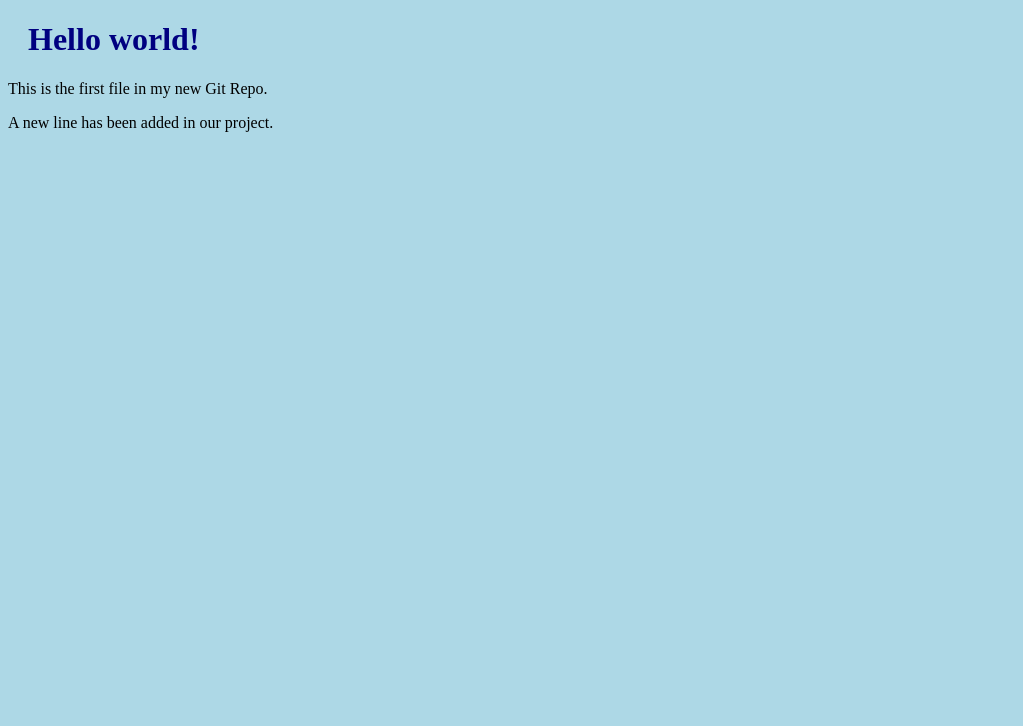
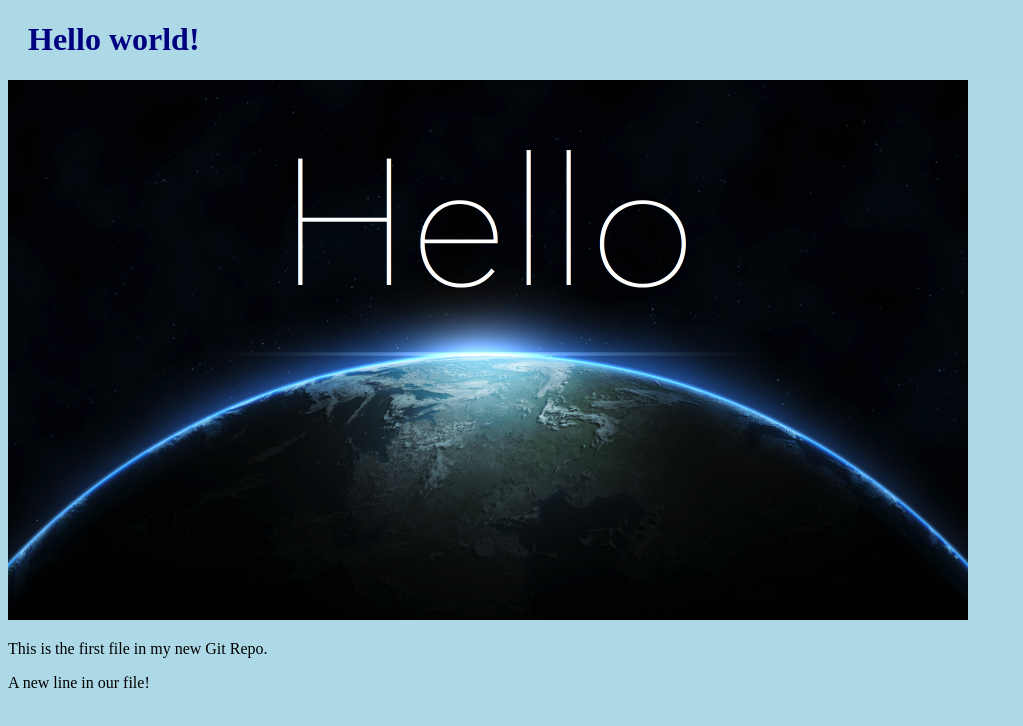
Before and after one commit to usman-bsee/FirstRepo, a plain HTML site: page index.html in a window 1280 px wide. Shown: the whole page, without its empty margins (0-1023 px from the left). Drawn offline with Linux system fonts and the light colour scheme.

Commit message:
Added image to Hello, world

```diff
--- a/index.html
+++ b/index.html
@@ -7,7 +7,10 @@
 <body>
 
 <h1>Hello world!</h1>
+<div><img src="hello_world.png" alt="Hello World from Space"
+style="width:100%;max-width:960px"></div>
 <p>This is the first file in my new Git Repo.</p>
-<p>A new line has been added in our project.</p>
+<p>A new line in our file!</p>
+
 </body>
 </html>
```
Also changed, not shown: hello_world.png (added).
